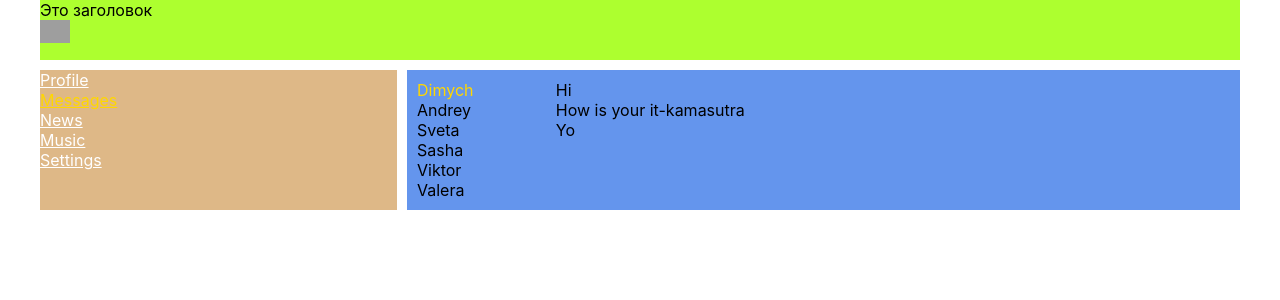
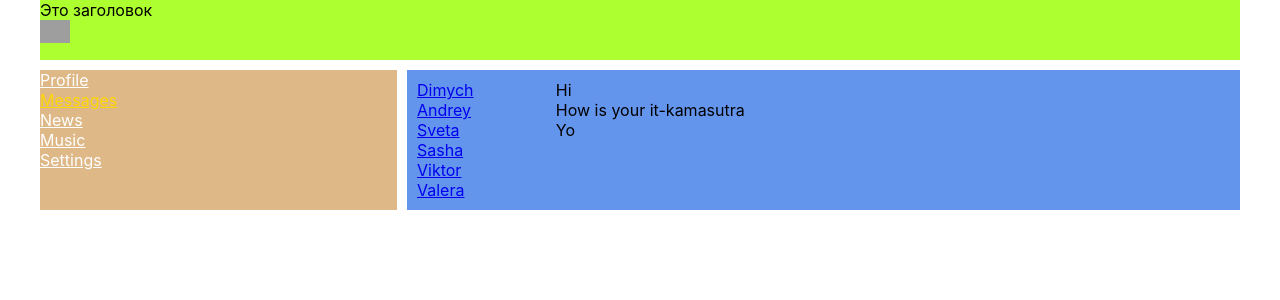
Before and after one commit to Pronat/samurai-way-main, a React (Create React App) app: page /dialogs in a window 1280 px wide. Shown: the top 300 px of the page. Built offline with nearby package versions, Linux system fonts and the light colour scheme; grey boxes are pictures that could not be loaded.

Commit message:
lesson22-1

```diff
--- a/src/components/Dialogs/Dialogs.tsx
+++ b/src/components/Dialogs/Dialogs.tsx
@@ -1,28 +1,33 @@
 import React from 'react';
 import s from './Dialogs.module.css'
+import {NavLink} from "react-router-dom";
 
-export const Dialogs = () => {
+type DialogsPropsType = {
+    message: string;
+}
+
+export const Dialogs = (props: DialogsPropsType) => {
     return (
         <>
             <div className={s.dialogs}>
                 <div className={s.dialogsItems}>
                     <div className={s.dialog + ' ' + s.active}>
-                        Dimych
+                        <NavLink to="/dialogs/1">Dimych</NavLink>
                     </div>
                     <div className={s.dialog}>
-                        Andrey
+                        <NavLink to="/dialogs/2">Andrey</NavLink>
                     </div>
                     <div className={s.dialog}>
-                        Sveta
+                       <NavLink to="/dialogs/3">Sveta</NavLink>
                     </div>
                     <div className={s.dialog}>
-                        Sasha
+                        <NavLink to="/dialogs/4">Sasha</NavLink>
                     </div>
                     <div className={s.dialog}>
-                        Viktor
+                        <NavLink to="dialogs/5">Viktor</NavLink>
                     </div>
                     <div className={s.dialog}>
-                        Valera
+                        <NavLink to="/dialogs/6">Valera</NavLink>
                     </div>
                 </div>
 
```
